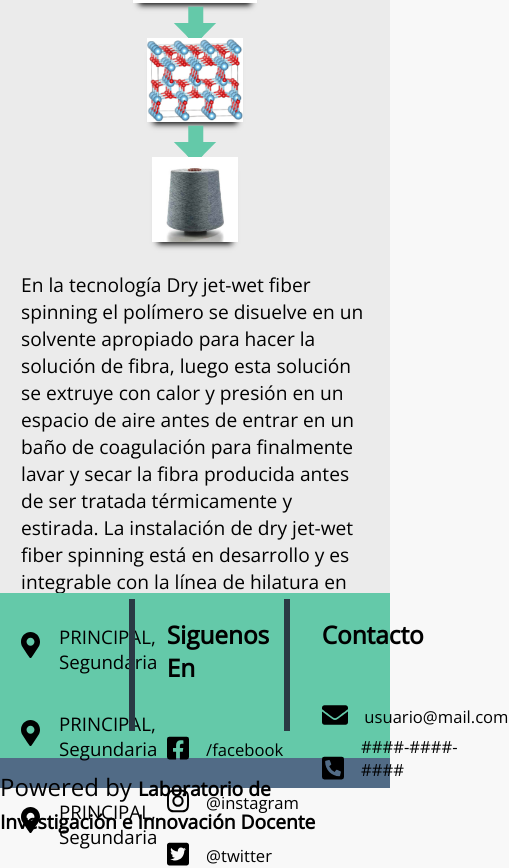
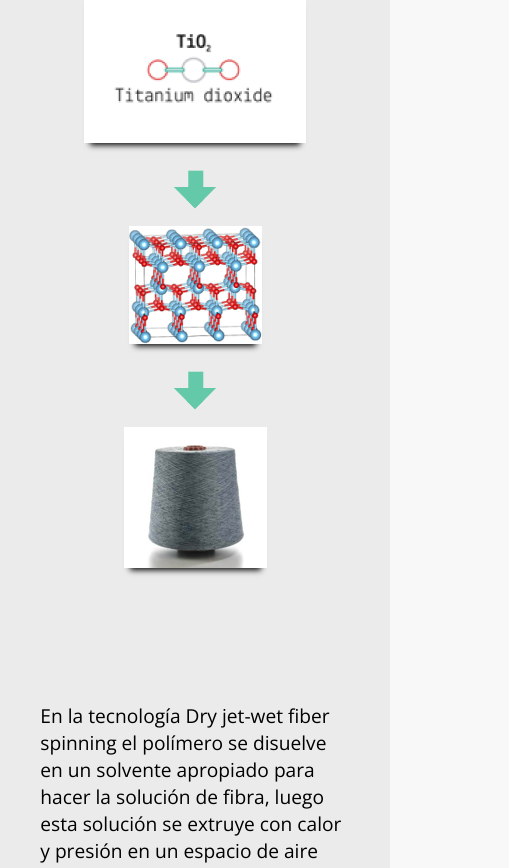
Before and after one commit to paxasaval/ELTELAR.CO, an Angular app: page /#/home in a window 390 px wide. Shown: the part 3120-3988 px from the top of the page, 509 px wide, since content can reach past the window. Built offline with nearby package versions, Linux system fonts and the light colour scheme.

Commit message:
medidas peque;as footer y technology

```diff
--- a/src/app/@components/footer/footer.component.css
+++ b/src/app/@components/footer/footer.component.css
@@ -81,39 +81,84 @@
     align-items: flex-end;
 }
 .powered{
-    height: 5vh;
+    height: 15%;
     justify-content: center;
     width: 100%;
     display: flex;
+    text-align: center;
 }
 .powered p{
-    margin-top: 0.5em;
+    margin-top: 0.4em;
     margin-bottom: 0em;
-    font-size: 1.5em;
+    font-size: 1.2em;
 }
 .powered p a{
     text-decoration: none;
     color: black;
 }
-@media (min-width: 0px) and (max-width: 480px) {
+@media (min-width: 481px) and (max-width: 767px) {
+       h3{
+        font-size: 0.9em;
+    }
     .location p{
-        font-size: 0.90em;
+        font-size: 0.6em;
     }
     .location img{
         align-items: center;
     }
     .line a{
         display: flex;
-        font-size: 0.80em;
+        font-size: 0.60em;
+    }
+    .vl{
+        margin-top: 4%;
+        padding-right: 1em;
     }
     .powered p a span{
-        font-size: 0.80em;
+        margin-top: 0em;
+        font-size: 0.60em;
     }
     .icon{
         padding-top: 1.3em;
+        height: 0.9em;
     }
-
+    h3{
+        margin-bottom: 0em;
+    }
     .footer{
-		height: 23vh;
+		height: 35vh;
     }
 }
+
+@media (min-width: 0px) and (max-width: 480px) {
+    h3{
+        font-size: 0.9em;
+    }
+    .location p{
+        font-size: 0.6em;
+    }
+    .location img{
+        align-items: center;
+    }
+    .line a{
+        display: flex;
+        font-size: 0.60em;
+    }
+    .vl{
+        padding-right: 1em;
+    }
+    .powered p a span{
+        margin-top: 0em;
+        font-size: 0.60em;
+    }
+    .icon{
+        padding-top: 1.3em;
+        height: 0.9em;
+    }
+    h3{
+        margin-bottom: 0em;
+    }
+    .footer{
+		height: 35vh;
+    }
+}
--- a/src/app/@pages/landing/technology/technology.component.css
+++ b/src/app/@pages/landing/technology/technology.component.css
@@ -121,17 +121,7 @@
 	}
 }
 @media (min-width: 768px) and (max-width: 1024px) {
-	.proces {
-		padding-left: 6rem;
-		margin-right: 3rem;
-		flex-direction: column;
-	}
-	.technology-grid {
-		height: 25vh;
-	}
-	.arrow{
-		transform: rotate(90deg);
-	}
+
 	.arrow-5{
 		height: 20px; width: 20px;
 		border: 12px solid;
@@ -160,25 +150,47 @@
 }
 @media (min-width: 481px) and (max-width: 767px) {
 		.arrow-5{
-		height: 5px; width: 5px;
-		border: 10px solid;
-		border-color:
+		height: 6px; width: 6px;
+		border: 12px solid;
+			border-color:
 		#64c9a9
 		#64c9a9
 		transparent
 		transparent;
 	}
 	.arrow-5:before {
-		height: 15px; width: 25px;
+		height: 15px; width: 26px;
 	}
 	.technology-element img{
-		height: 40vw;
+		height: 100%;
+	}
+	.technology-grid {
+		height: 50%;
+	}
+	.grid-technology{
+		height: 160vh;
+	}
+
+	.proces{
+		padding-left: 6rem;
+		margin-right: 3rem;
+		flex-direction: column;
+	}
+	.grid-element-big p{
+		padding-left: 1em;
+		padding-right: 1em;
+	}
+	.technology-element{
+		height: 20%;
+		padding-top: 0em;
+		padding-left: 0em;
+		padding-right: 3em;
+		padding-bottom: 0em;
 	}
 	.arrow{
 		transform: rotate(90deg);
-	}
-	.proces{
-		flex-direction: column;
+		padding-right: 0em;
+    	padding-top: 3em;
 	}
 }
 @media (min-width: 0px) and (max-width: 480px) {
@@ -195,20 +207,35 @@
 		height: 15px; width: 26px;
 	}
 	.technology-element img{
-		height: 10vh;
+		height: 100%;
+	}
+	.technology-grid {
+		height: 50%;
+	}
+	.grid-technology{
+		height: 160vh;
+	}
+
+	.proces{
+		padding-left: 6rem;
+		margin-right: 3rem;
+		flex-direction: column;
+	}
+	.grid-element-big p{
+		padding-left: 1em;
+		padding-right: 1em;
+	}
+	.technology-element{
+		height: 20%;
+		padding-top: 0em;
+		padding-left: 0em;
+		padding-right: 3em;
+		padding-bottom: 0em;
 	}
 	.arrow{
 		transform: rotate(90deg);
-	}
-	.proces{
-		flex-direction: column;
-	}
-	.grid-element-big p{
-		padding-left: 0em;
 		padding-right: 0em;
-	}
-	.technology-element{
-     padding-right: 0em;
+    	padding-top: 3em;
 	}
 
 }
--- a/src/app/@pages/landing/technology/technology.component.html
+++ b/src/app/@pages/landing/technology/technology.component.html
@@ -1,4 +1,4 @@
-<div class="main-grid">
+<div class="main-grid grid-technology">
     <div class="technology-grid">
         <div class="blob blob-5">
             <!-- This SVG is from https://codepen.io/Ali_Farooq_/pen/gKOJqx -->
```
